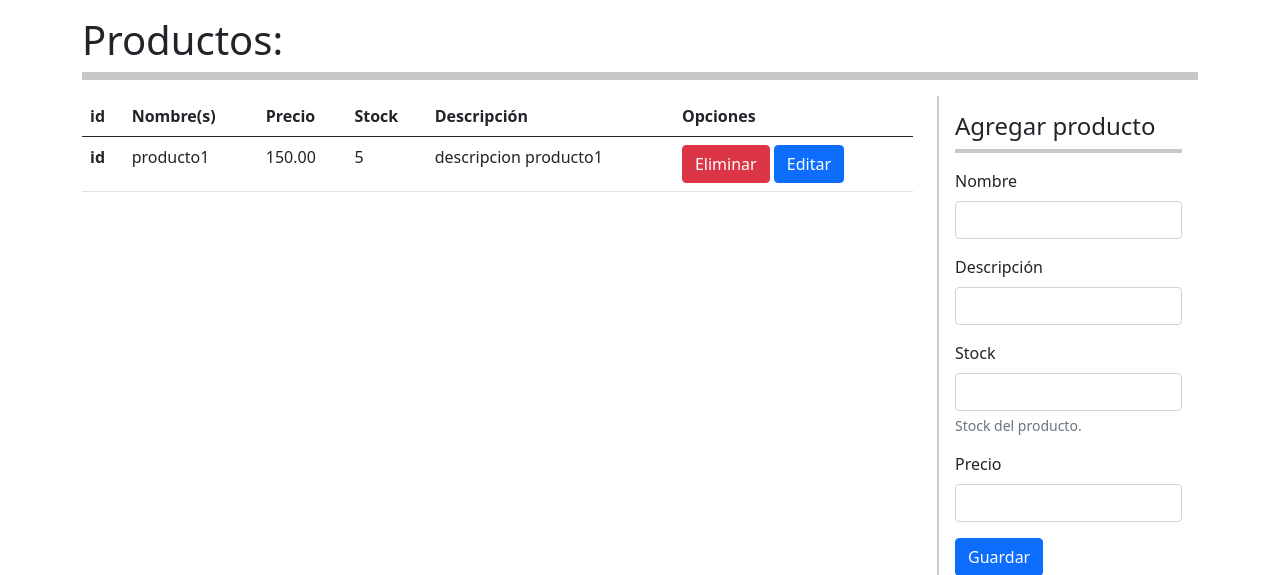
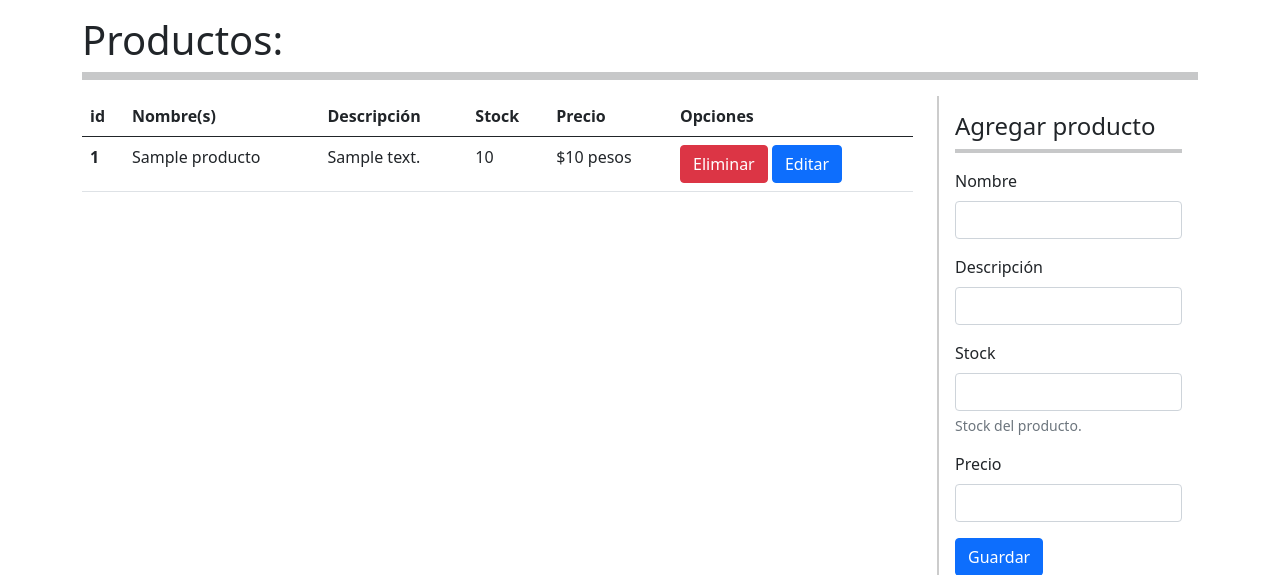
Before and after one commit to ErikGlez/test-supermarket, a PHP site: page / in a window 1280 px wide. Shown: the top 575 px of the page. Run offline with PHP 8.4, Linux system fonts and the light colour scheme; tables that the repository leaves empty or names only in its code hold one stand-in row (values such as "Sample post").

Commit message:
Obtener y listar productos.

```diff
--- a/includes/cabecera.php
+++ b/includes/cabecera.php
@@ -1,3 +1,5 @@
+<?php require_once 'conexion.php'; ?>
+<?php require_once 'helpers.php'; ?>
 
 <!DOCTYPE html>
 <html lang="en">
--- /dev/null
+++ b/includes/helpers.php
@@ -0,0 +1,18 @@
+<?php
+
+
+function obtenerProductos($conexion){
+    $sql = "SELECT * FROM productos ORDER BY nombre ASC;";
+    $productos =mysqli_query($conexion, $sql);
+
+    $resultado = array();
+
+    if($productos && mysqli_num_rows($productos) >=1 ){
+      $resultado = $productos;
+    }
+    return $resultado;
+
+  }
+
+
+?>
--- a/includes/tablaProductos.php
+++ b/includes/tablaProductos.php
@@ -4,25 +4,36 @@
         <tr>
             <th scope="col">id</th>
             <th scope="col">Nombre(s)</th>
+            <th scope="col">Descripción</th>
+            <th scope="col">Stock</th>
             <th scope="col">Precio</th>
-            <th scope="col">Stock</th>
-            <th scope="col">Descripción</th>
             <th scope="col">Opciones</th>
         </tr>
     </thead>
     <tbody>
+        <?php
+            $productos = obtenerProductos($db);
+
+            if(!empty($productos)):
+                while($producto = mysqli_fetch_assoc($productos)):
+        ?>
 
 
         <tr>
-            <th scope="row">id</th>
-            <td>producto1</td>
-            <td>150.00</td>
-            <td>5</td>
-            <td>descripcion producto1</td>
+            <th scope="row"><?=$producto['id']?></th>
+            <td><?=$producto['nombre']?></td>
+            <td><?=$producto['descripcion']?></td>
+            <td><?=$producto['stock']?></td>
+            <td>$<?=$producto['precio']?> pesos</td>
             <td>
             <a href="#" class="btn btn-danger">Eliminar</a>
-            <a href="#" class="btn btn-primary">Editar</a></td>
+            <a href="#" class="btn btn-primary">Editar</a>
+            </td>
         </tr>
+        <?php
+            endwhile;
+        endif;
+         ?>
 
 
     </tbody>
```
